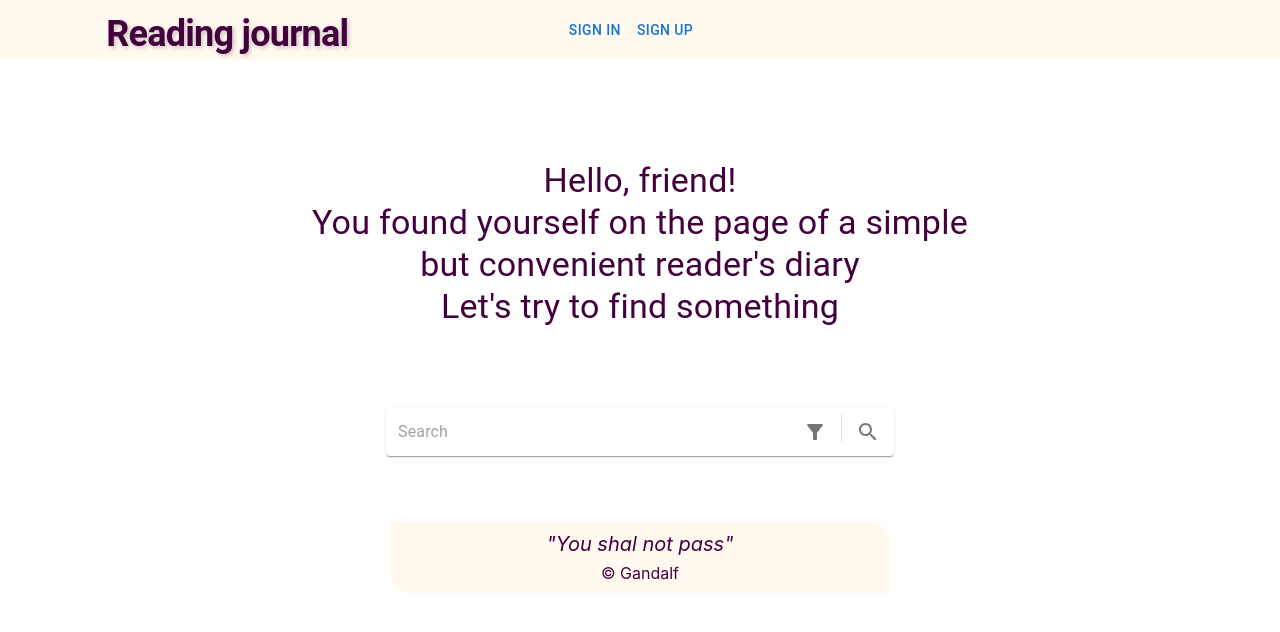
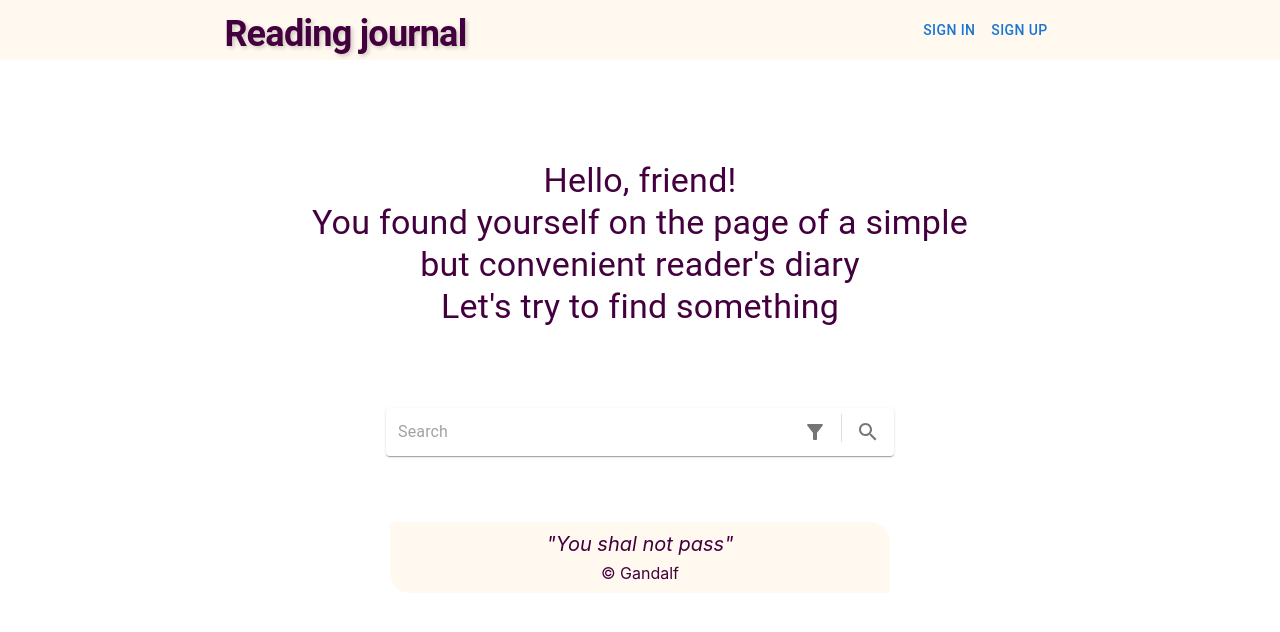
Before and after one commit to liberlunum/reading-journal, a React (Create React App) app: page / in a window 1280 px wide. Shown: the top 632 px of the page. Built offline with nearby package versions, Linux system fonts and the light colour scheme; no server answers.

Commit message:
header btn spread

```diff
--- a/src/components/header/Header.tsx
+++ b/src/components/header/Header.tsx
@@ -47,9 +47,9 @@ function Header() {
           </>
         )}
       </div>
-      <div className={styles.iconContainer} style={{ minWidth: 260 }}>
-        {logInCheck && <p>{logInCheck.login}</p>}
-        {logInCheck && (
+      {logInCheck && <p>{logInCheck.login}</p>}
+      {logInCheck && (
+        <div className={styles.iconContainer} style={{ minWidth: 260 }}>
           <>
             <NavLink to="/search">
               <Tooltip title="Search">
@@ -87,8 +87,8 @@ function Header() {
               </Tooltip>
             </Link>
           </>
-        )}
-      </div>
+        </div>
+      )}
     </div>
   );
 }
```
